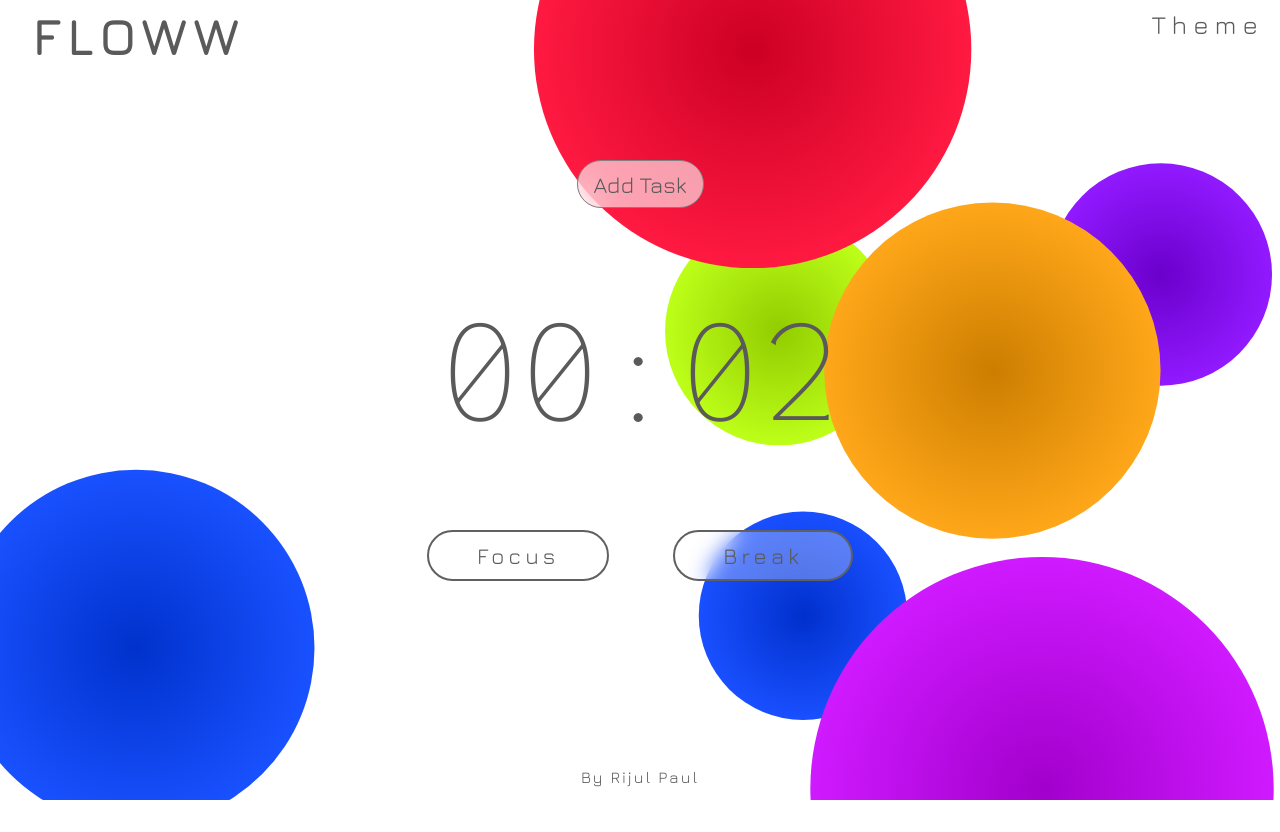
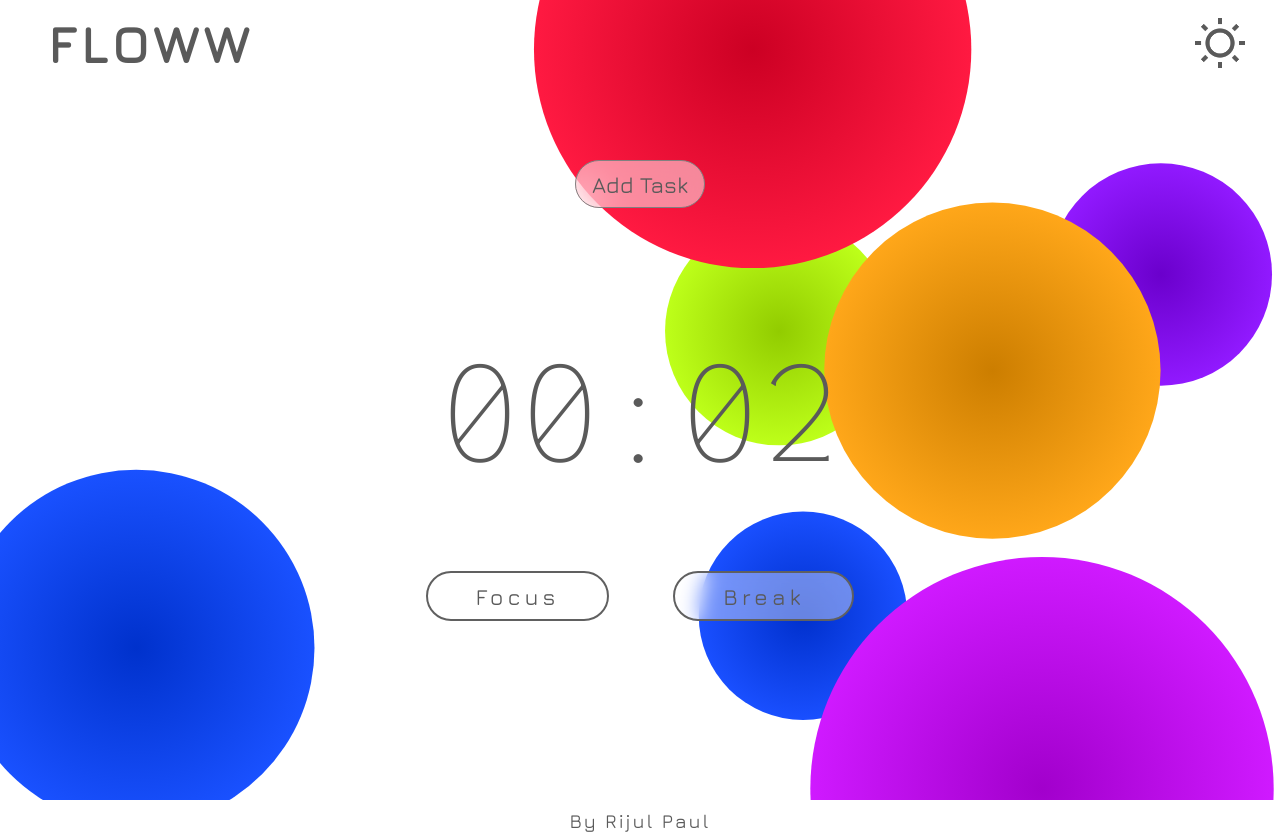
Before and after one commit to rijulpaul/dororo, a React (Vite) app: page / in a window 1280 px wide. Before the commit the page ends 800 px from the top, so only its background shows below. Built offline with nearby package versions, Linux system fonts and the light colour scheme.

Commit message:
:Finally

```diff
--- a/index.css
+++ b/index.css
@@ -7,11 +7,15 @@
 }
 
 :root {
-    --background: 0,0,0;
-    --font: 255,255,255;
+    /* Light theme defaults */
     --background: 255,255,255;
     --font: 90,90,90;
     background-color: rgb(var(--background));
+}
+
+[data-theme="dark"] {
+    --background: 0,0,0;
+    --font: 255,255,255;
 }
 
 #background {
--- a/index.html
+++ b/index.html
@@ -8,7 +8,7 @@
     <link rel="preconnect" href="https://fonts.gstatic.com" crossorigin />
     <!--Jura-->
     <link
-      href="https://fonts.googleapis.com/css2?family=Jura:wght@300..700&display=swap"
+      href="https://fonts.googleapis.com/css2?family=Jura:wght@500&display=swap"
       rel="stylesheet"
     />
     <!--Inconsolata-->
--- a/src/assets/components/Footer/Footer.css
+++ b/src/assets/components/Footer/Footer.css
@@ -1,6 +1,6 @@
 .footer {
-    font-size: 1rem;
+    font-size: 1.2rem;
     text-align: center;
     height: 2vh;
-    letter-spacing: 2px
+    letter-spacing: 2px;
 }
--- a/src/assets/components/Header/Header.css
+++ b/src/assets/components/Header/Header.css
@@ -1,11 +1,21 @@
 .header {
-    height: 6vh;
-    font-size: 1.6rem;
-    letter-spacing: 6px;
-    display: flex;
-    justify-content: space-between;
+  /* height: 6vh; */
+  font-size: 1.6rem;
+  letter-spacing: 6px;
+  display: flex;
+  justify-content: space-between;
 }
 
 .title {
-    margin: 0.4rem 2rem;
+  margin: 0.4rem 2rem;
 }
+.theme {
+  margin: 0.4rem 1.2rem;
+  border: none;
+}
+
+.title,
+.theme {
+  padding: 0.5rem 1rem;
+  border-radius: 10rem;
+}
--- a/src/assets/components/Header/Header.tsx
+++ b/src/assets/components/Header/Header.tsx
@@ -1,10 +1,27 @@
 import './Header.css'
+import { useEffect, useState } from 'react'
 
 function Header() {
+    const [theme, setTheme] = useState<'light' | 'dark'>(() => {
+        if (typeof window === 'undefined') return 'light'
+        const stored = window.localStorage.getItem('theme') as 'light' | 'dark' | null
+        if (stored === 'light' || stored === 'dark') return stored
+        const prefersDark = window.matchMedia && window.matchMedia('(prefers-color-scheme: dark)').matches
+        return prefersDark ? 'dark' : 'light'
+    })
+
+    useEffect(() => {
+        document.documentElement.setAttribute('data-theme', theme)
+        window.localStorage.setItem('theme', theme)
+    }, [theme])
+
+    const toggleTheme = () => setTheme(prev => (prev === 'light' ? 'dark' : 'light'))
     return (
     <header className='header'>
             <h1 className='title'>FLOWW</h1>
-            <div style={{margin: "auto 1rem"}}>Theme</div>
+            <button className='theme' onClick={toggleTheme}>
+                {theme === 'light' ? <img width={50} src='../../../../public/sun.png'></img> : <img width={50} src='../../../../public/moon.png'></img>}
+            </button>
         </header>
     )
 }
--- a/src/assets/components/Main/Tasks/Tasks.css
+++ b/src/assets/components/Main/Tasks/Tasks.css
@@ -5,7 +5,7 @@
   top: 20%;
   position: absolute;
   backdrop-filter: blur(18px);
-  background: rgba(var(--background), 0.6);
+  background: rgba(var(--background), 0.5);
 }
 
 .tasks-container.visible {
@@ -37,7 +37,7 @@
 
 .task-hover {
   /* background-color: #88888830; */
-  background-color: rgba(var(--font), 0.15);
+  background-color: rgba(var(--font), 0.1);
 }
 
 .task-input {
--- a/src/assets/components/Main/Timer/Button/Button.css
+++ b/src/assets/components/Main/Timer/Button/Button.css
@@ -7,7 +7,7 @@
   letter-spacing: 4px;
   backdrop-filter: blur(10px);
   transition: 0.4s ease all;
-  background: rgba(var(--background), 0.3);
+  background: rgba(var(--background), 0.4);
 }
 
 .button:hover {
```
Also changed, not shown: public/moon.png (added), public/sun.png (added).
